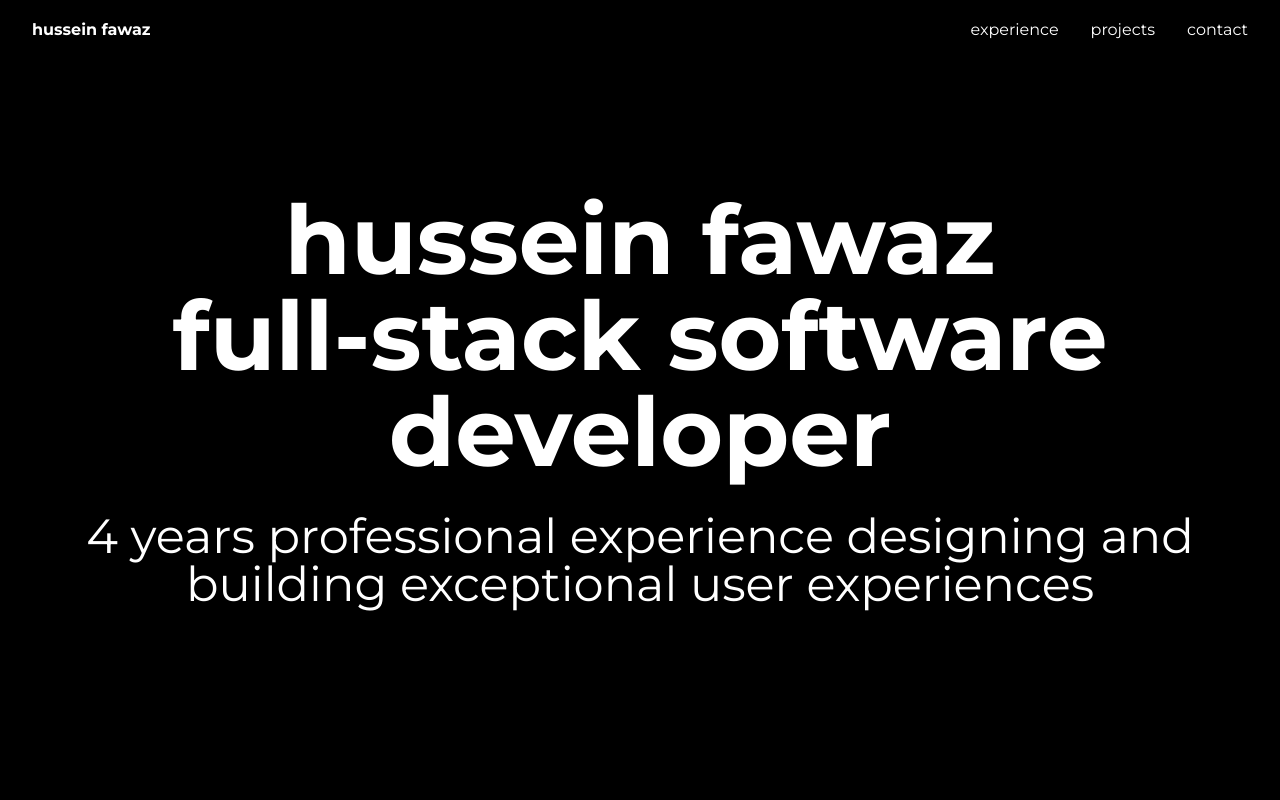
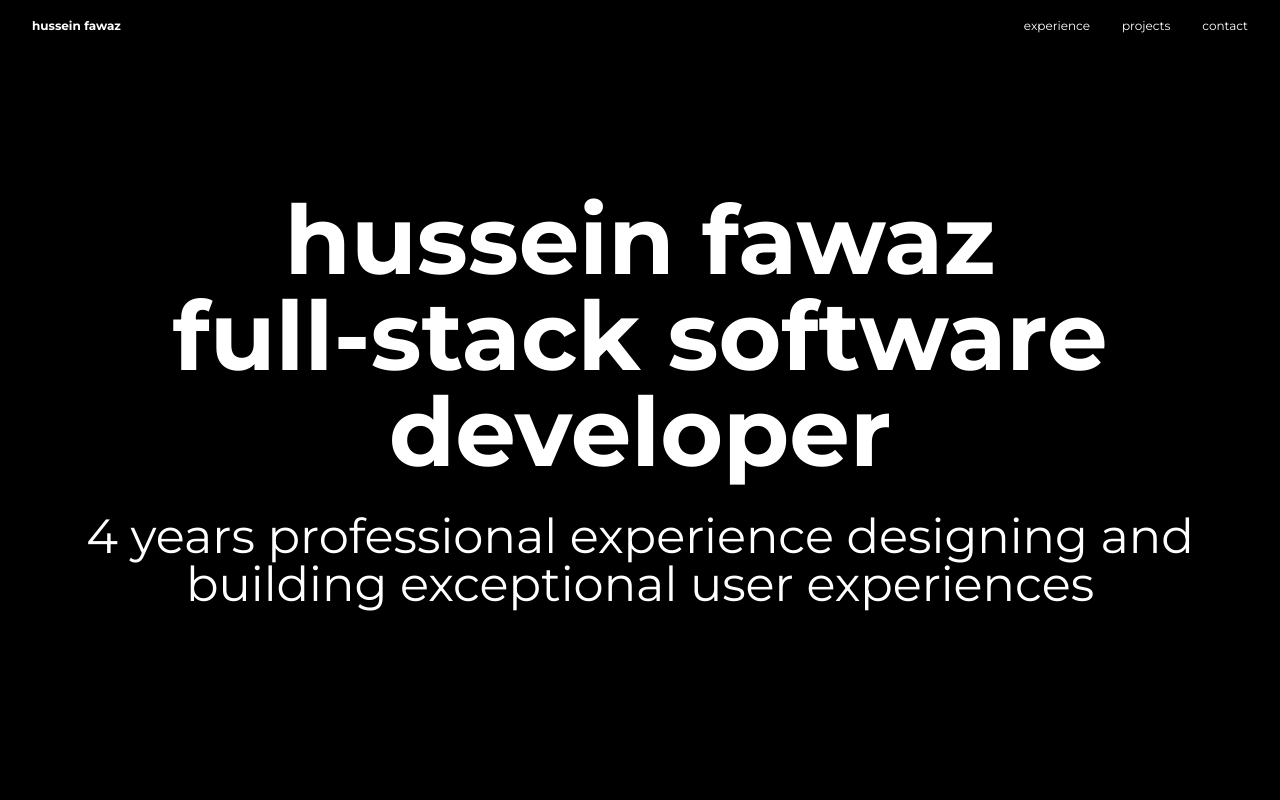
Before and after one commit to hsnfwz/hussein-fawaz-portfolio, a Next.js app: page / in a window 1280 px wide. Shown: the top 800 px of the page. Built offline with nearby package versions, Linux system fonts and the light colour scheme.

Commit message:
updated website

```diff
--- a/src/app/page.tsx
+++ b/src/app/page.tsx
@@ -8,28 +8,28 @@ export default function Home() {
         <div className="m-auto flex w-full max-w-[1280px] items-center">
           <Link
             onMouseDown={(event) => event.preventDefault()}
-            className="block items-center justify-center border-y-2 border-transparent p-4 text-center lowercase transition-all hover:border-b-black focus:z-50 focus:border-black focus:ring-0 focus:outline-0"
+            className="block items-center justify-center border-y-2 border-transparent p-4 text-center text-xs lowercase transition-all hover:border-b-black focus:z-50 focus:border-black focus:ring-0 focus:outline-0"
             href="#home"
           >
             <span className="font-bold">Hussein Fawaz</span>
           </Link>
           <Link
             onMouseDown={(event) => event.preventDefault()}
-            className="ml-auto block items-center justify-center border-y-2 border-transparent p-4 text-center lowercase transition-all hover:border-b-black focus:z-50 focus:border-black focus:ring-0 focus:outline-0"
+            className="ml-auto block items-center justify-center border-y-2 border-transparent p-4 text-center text-xs lowercase transition-all hover:border-b-black focus:z-50 focus:border-black focus:ring-0 focus:outline-0"
             href="#experience"
           >
             Experience
           </Link>
           <Link
             onMouseDown={(event) => event.preventDefault()}
-            className="block items-center justify-center border-y-2 border-transparent p-4 text-center lowercase transition-all hover:border-b-black focus:z-50 focus:border-black focus:ring-0 focus:outline-0"
+            className="block items-center justify-center border-y-2 border-transparent p-4 text-center text-xs lowercase transition-all hover:border-b-black focus:z-50 focus:border-black focus:ring-0 focus:outline-0"
             href="#projects"
           >
             Projects
           </Link>
           <Link
             onMouseDown={(event) => event.preventDefault()}
-            className="block items-center justify-center border-y-2 border-transparent p-4 text-center lowercase transition-all hover:border-b-black focus:z-50 focus:border-black focus:ring-0 focus:outline-0"
+            className="block items-center justify-center border-y-2 border-transparent p-4 text-center text-xs lowercase transition-all hover:border-b-black focus:z-50 focus:border-black focus:ring-0 focus:outline-0"
             href="#contact"
           >
             Contact
```
